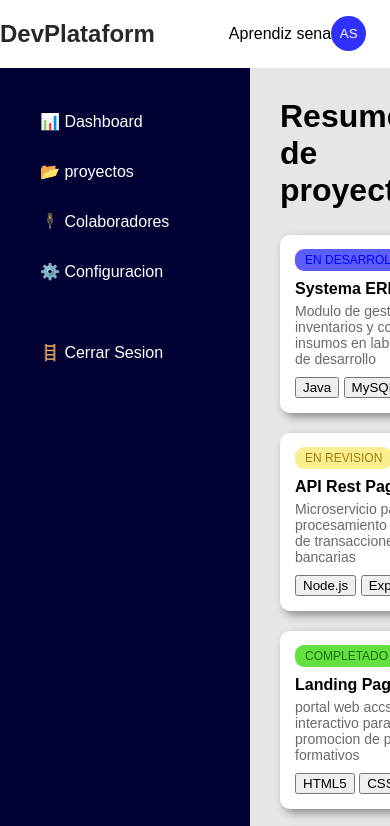
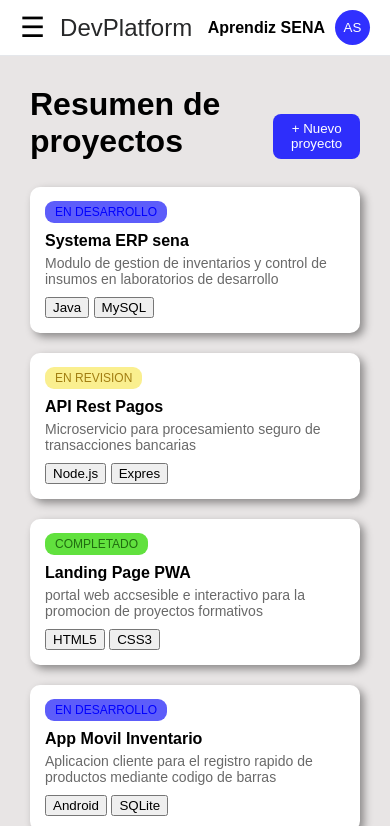
Before and after one commit to johanRolon/REPOS_DEV_PLATAFORM, a plain HTML site: page index2.html in a window 390 px wide. Shown: the top 826 px of the page. Drawn offline with Linux system fonts and the light colour scheme.

Commit message:
agrego menu responsive con checkbox

```diff
--- a/Style2.css
+++ b/Style2.css
@@ -166,15 +166,7 @@ main{
     padding: 4px 10px;
     font-size: 0.75rem;
 }
-.mm{
-    display: flex;
-    justify-content: center;
-    align-items: center;
-}
-.dv{
-color: rgb(39, 40, 41);
 
-}
 
 .SA{
     background-color: rgb(48, 48, 255);
@@ -184,3 +176,76 @@ color: rgb(39, 40, 41);
     height: 35px;
     width: 35px;
 }
+
+#toggle {
+    display: none;         /* el checkbox no se ve */
+}
+.cerrar {
+    display: none;
+}
+
+.hamburguesa {
+    display: none;
+    font-size: 28px;
+    cursor: pointer;
+}
+.topbar {
+    display: flex;
+    justify-content: space-between;
+    align-items: center;
+    padding: 10px 20px;
+    background-color: white;
+    border-bottom: 1px solid #e5e7eb;
+}
+
+.izq {
+    display: flex;
+    align-items: center;
+    gap: 15px;
+}
+
+.dv {
+    margin: 0;
+    font-weight: normal;
+    color: rgb(39, 40, 41);
+}
+
+.mm {
+    display: flex;
+    align-items: center;
+    gap: 10px;
+}
+
+.mm p {
+    margin: 0;
+    font-weight: bold;
+}
+@media (max-width: 568px) {
+    .hamburguesa {
+        display: block;
+        z-index: 2;
+    }
+
+    header {
+        display: none;
+        position: absolute;
+        top: 0;
+        left: 0;
+        height: 100%;
+        z-index: 10;
+    }
+
+    /* si el checkbox está marcado, se muestra el menú */
+    #toggle:checked ~ .dashboard header {
+        display: block;
+    }
+    #toggle:checked ~ .dashboard .cerrar {
+    display: block;
+    position: fixed;       /* cubre toda la pantalla */
+    top: 0;
+    left: 0;
+    width: 100%;
+    height: 100%;
+    z-index: 5;            /* debajo del menú (10) y de la barra (20) */
+}
+}
--- a/index2.html
+++ b/index2.html
@@ -6,10 +6,26 @@
     <title>Document</title>
     <link rel="stylesheet" href="Style2.css">
 </head>
-<div class="contenedor"><h2 class="dv">DevPlataform </h2><div class="mm"> <p>Aprendiz sena</p><button class="SA">AS</button></div></div>
+
 <body>
+
+    <input type="checkbox" id="toggle">
+
+    <div class="topbar">
+        <div class="izq">
+            <label for="toggle" class="hamburguesa">☰</label>
+            <h2 class="dv">DevPlatform</h2>
+        </div>
+        <div class="mm">
+            <p>Aprendiz SENA</p>
+            <button class="SA">AS</button>
+        </div>
+    </div>
+
+
+
     <div class="dashboard">
-
+       <label for="toggle" class="cerrar"></label>
         <header>
 
                 <nav>
@@ -19,7 +35,7 @@
                         <li><a href="#">🕴️  Colaboradores</a></li>
                         <li><a yhref="#">⚙️ Configuracion</a></li>
                         <li><a href="#"> </a></li>
-                        <li><a href="#">🪜 Cerrar Sesion</a></li>
+                        <li><a href="index.html">🪜 Cerrar Sesion</a></li>
                     </ul>
                 </nav>
         </header>
```
